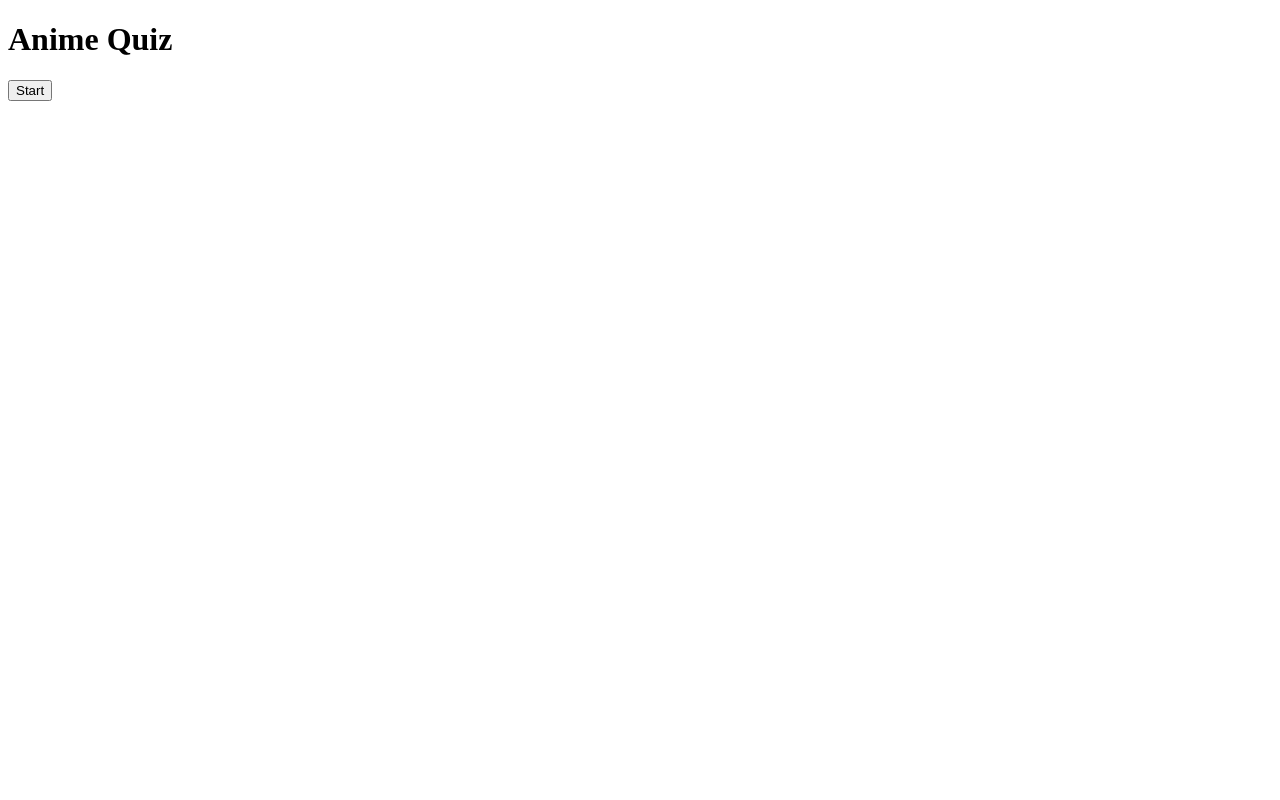
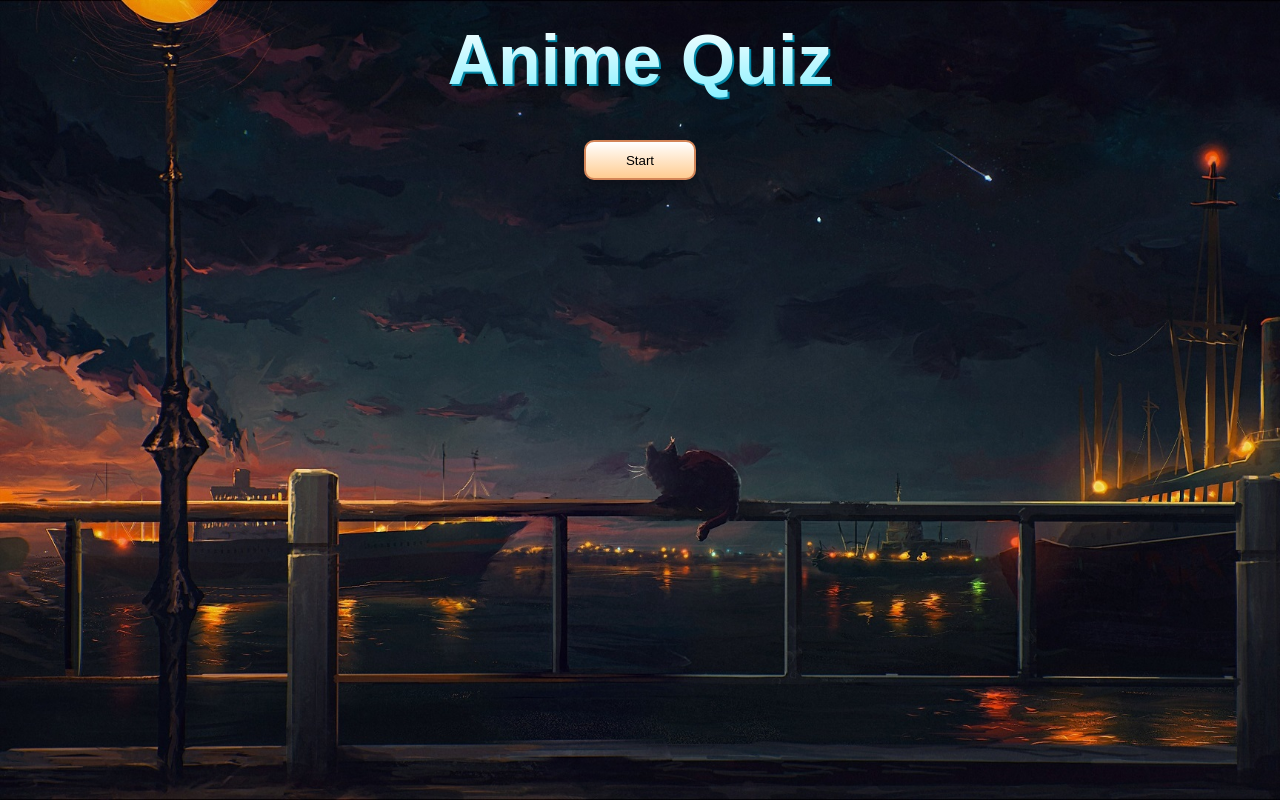
Before and after one commit to zomeru/anime-quiz, a React (Create React App) app: page / in a window 1280 px wide. Built offline with nearby package versions, Linux system fonts and the light colour scheme; the HTML template or start-up script is replaced by a standard one; a web font is replaced by a local one.

Commit message:
Finish styling App

```diff
--- a/src/App.tsx
+++ b/src/App.tsx
@@ -1,6 +1,7 @@
 import React, { useState } from 'react';
 import { fetchQuizQuestions, Difficulty, QuestionState } from './API';
 import QuestionCard from './components/QuestionCard';
+import { GlobalStyle, Wrapper } from './App.style';
 
 interface AppProps {}
 
@@ -77,7 +78,9 @@ const App: React.FC<AppProps> = ({}) => {
     questionNumber !== TOTAL_QUESTIONS;
 
   return (
-    <div>
+    <>
+      <GlobalStyle />
+      <Wrapper>
         <h1>Anime Quiz</h1>
         {gameOver || userAnswers.length === TOTAL_QUESTIONS ? (
           <button className='start' onClick={startTrivia}>
@@ -101,7 +104,8 @@ const App: React.FC<AppProps> = ({}) => {
             Next Question
           </button>
         ) : null}
-    </div>
+      </Wrapper>
+    </>
   );
 };
 
```
Lines whose indentation alone changed are shown as unchanged.
